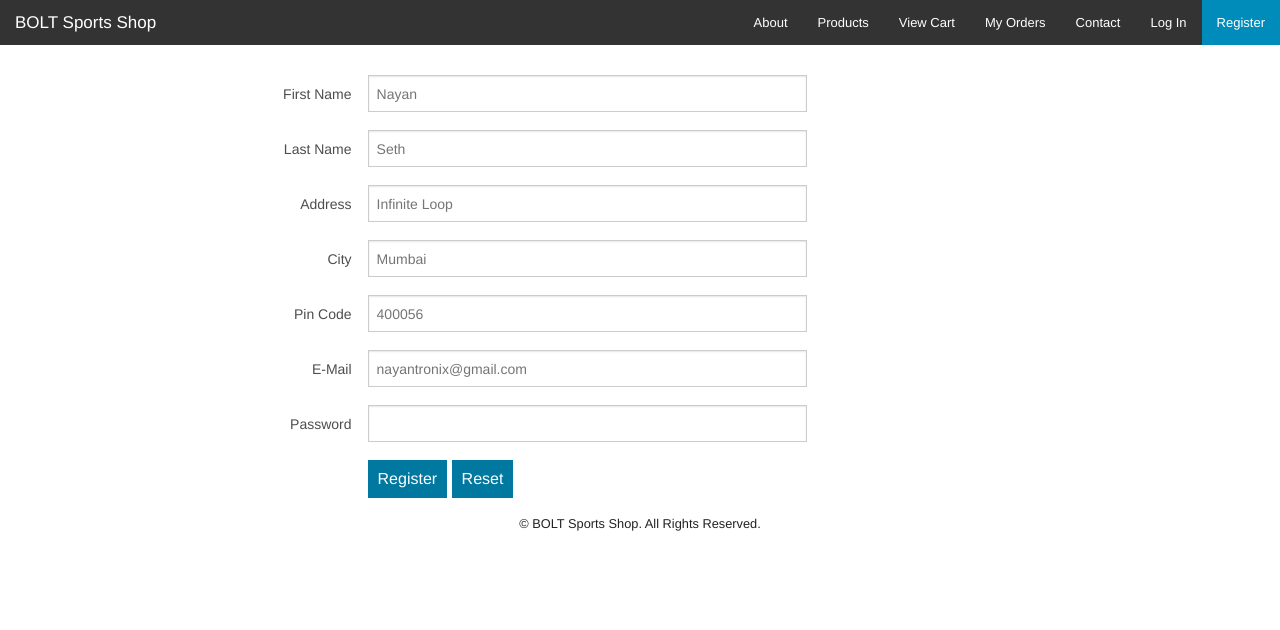
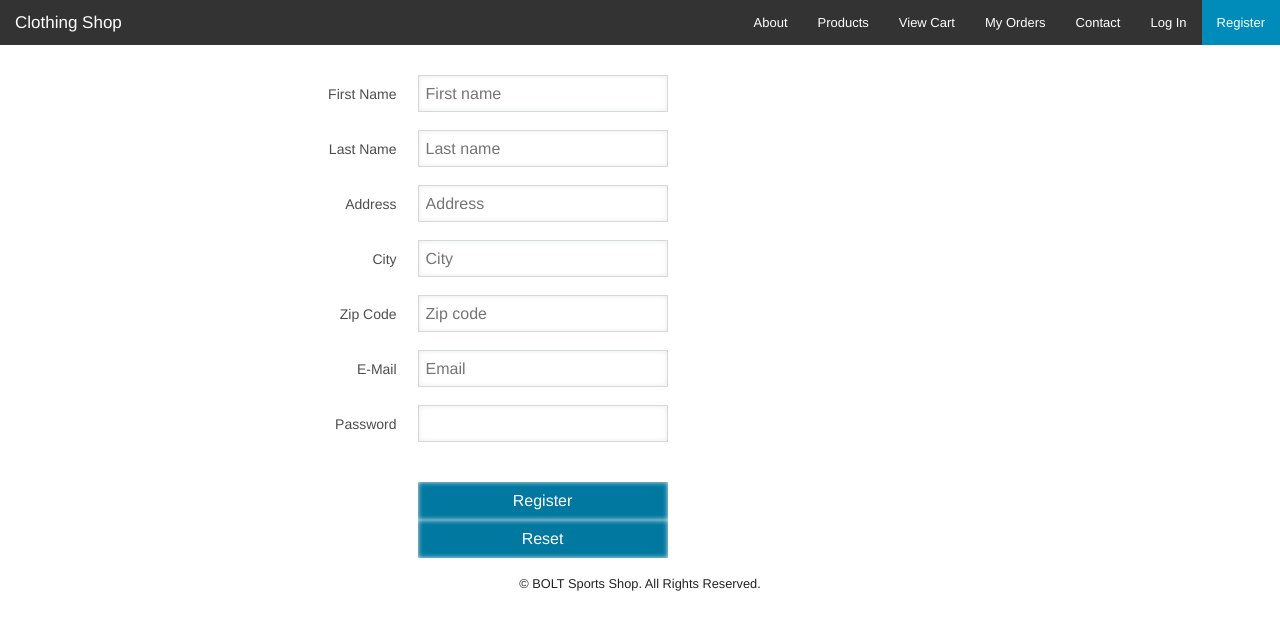
Before and after one commit to romilsiddhapura/Online-Clothing-Store-E-Commerce, a PHP site: page /register.php in a window 1280 px wide. Shown: the top 630 px of the page. Run offline with PHP 8.4, Linux system fonts and the light colour scheme.

Commit message:
Changes in Register

```diff
--- a/config.php
+++ b/config.php
@@ -1,8 +1,8 @@
 <?php
-$currency = '₹';
+$currency = '$';
 $db_username = 'root';
 $db_password = 'root';
-$db_name = 'temp1';
+$db_name = 'clothing';
 $db_host = 'localhost';
 $mysqli = new mysqli($db_host, $db_username, $db_password,$db_name);
 ?>
--- a/register.php
+++ b/register.php
@@ -1,11 +1,13 @@
 <?php
+if(session_id() == '' || !isset($_SESSION))
+  {
+    session_start();
+  }
 
-//if (session_status() !== PHP_SESSION_ACTIVE) {session_start();}
-if(session_id() == '' || !isset($_SESSION)){session_start();}
-
-if (isset($_SESSION["username"])) {header ("location:index.php");}
-
-
+if(isset($_SESSION["username"]))
+  {
+    header ("location:index.php");
+  }
 ?>
 
 <!doctype html>
@@ -13,7 +15,7 @@ if (isset($_SESSION["username"])) {header ("location:index.php");}
   <head>
     <meta charset="utf-8" />
     <meta name="viewport" content="width=device-width, initial-scale=1.0" />
-    <title>Register || BOLT Sports Shop</title>
+    <title>Register</title>
     <link rel="stylesheet" href="css/foundation.css" />
     <script src="js/vendor/modernizr.js"></script>
   </head>
@@ -22,7 +24,7 @@ if (isset($_SESSION["username"])) {header ("location:index.php");}
     <nav class="top-bar" data-topbar role="navigation">
       <ul class="title-area">
         <li class="name">
-          <h1><a href="index.php">BOLT Sports Shop</a></h1>
+          <h1><a href="index.php">Clothing Shop</a></h1>
         </li>
         <li class="toggle-topbar menu-icon"><a href="#"><span></span></a></li>
       </ul>
@@ -54,64 +56,63 @@ if (isset($_SESSION["username"])) {header ("location:index.php");}
 
 
 
-    <form method="POST" action="insert.php" style="margin-top:30px;">
+    <form method="POST" id="register" action="#" style="margin-top:30px;">
       <div class="row">
         <div class="small-8">
-
           <div class="row">
             <div class="small-4 columns">
-              <label for="right-label" class="right inline">First Name</label>
+              <label for="fname" class="right inline">First Name</label>
             </div>
             <div class="small-8 columns">
-              <input type="text" id="right-label" placeholder="Nayan" name="fname">
+              <input type="text" id="fname" placeholder="First name" name="fname" required>
             </div>
           </div>
           <div class="row">
             <div class="small-4 columns">
-              <label for="right-label" class="right inline">Last Name</label>
+              <label for="lname" class="right inline">Last Name</label>
             </div>
             <div class="small-8 columns">
-              <input type="text" id="right-label" placeholder="Seth" name="lname">
+              <input type="text" id="lname" placeholder="Last name" name="lname" required>
             </div>
           </div>
           <div class="row">
             <div class="small-4 columns">
-              <label for="right-label" class="right inline">Address</label>
+              <label for="address" class="right inline">Address</label>
             </div>
             <div class="small-8 columns">
-              <input type="text" id="right-label" placeholder="Infinite Loop" name="address">
+              <input type="text" id="address" placeholder="Address" name="address" required>
             </div>
           </div>
           <div class="row">
             <div class="small-4 columns">
-              <label for="right-label" class="right inline">City</label>
+              <label for="city" class="right inline">City</label>
             </div>
             <div class="small-8 columns">
-              <input type="text" id="right-label" placeholder="Mumbai" name="city">
+              <input type="text" id="city" placeholder="City" name="city" required>
             </div>
           </div>
           <div class="row">
             <div class="small-4 columns">
-              <label for="right-label" class="right inline">Pin Code</label>
+              <label for="zip" class="right inline">Zip Code</label>
             </div>
             <div class="small-8 columns">
-              <input type="number" id="right-label" placeholder="400056" name="pin">
+              <input type="number" id="zip" placeholder="Zip code" name="pin" required>
             </div>
           </div>
           <div class="row">
             <div class="small-4 columns">
-              <label for="right-label" class="right inline">E-Mail</label>
+              <label for="email" class="right inline">E-Mail</label>
             </div>
             <div class="small-8 columns">
-              <input type="email" id="right-label" placeholder="nayantronix@gmail.com" name="email">
+              <input type="email" id="email" placeholder="Email" name="email" onkeyup="checkMail(this.value)" required><span id="checkemail"></span>
             </div>
           </div>
           <div class="row">
             <div class="small-4 columns">
-              <label for="right-label" class="right inline">Password</label>
+              <label for="password" class="right inline">Password</label>
             </div>
             <div class="small-8 columns">
-              <input type="password" id="right-label" name="pwd">
+              <input type="password" id="password" name="pwd" onkeyup="checkStrength(this.value)" required><span id="result"></span>
             </div>
           </div>
           <div class="row">
@@ -119,8 +120,8 @@ if (isset($_SESSION["username"])) {header ("location:index.php");}
 
             </div>
             <div class="small-8 columns">
-              <input type="submit" id="right-label" value="Register" style="background: #0078A0; border: none; color: #fff; font-family: 'Helvetica Neue', sans-serif; font-size: 1em; padding: 10px;">
-              <input type="reset" id="right-label" value="Reset" style="background: #0078A0; border: none; color: #fff; font-family: 'Helvetica Neue', sans-serif; font-size: 1em; padding: 10px;">
+              <input type="submit" id="submit" value="Register" style="background: #0078A0; border: none; color: #fff; font-family: 'Helvetica Neue', sans-serif; font-size: 1em; padding: 10px;">
+              <input type="reset" id="reset" value="Reset" style="background: #0078A0; border: none; color: #fff; font-family: 'Helvetica Neue', sans-serif; font-size: 1em; padding: 10px;">
             </div>
           </div>
         </div>
@@ -137,14 +138,183 @@ if (isset($_SESSION["username"])) {header ("location:index.php");}
 
       </div>
     </div>
-
+<style>
+  #register {
+    margin-left:100px;
+}
+ #register label{
+    margin-right:5px;
+}
+ #register input {
+    padding:5px 7px;
+    border:1px solid #d5d9da;
+    box-shadow: 0 0 5px #e8e9eb inset;
+    width:250px;
+    font-size:1em;
+    outline:0;
+}
+ #result{
+    margin-left:5px;
+}
+ #result .short{
+    color:#FF0000;
+}
+ #register .weak{
+    color:#E66C2C;
+}
+ #register .good{
+    color:#2D98F3;
+}
+ #register .strong{
+    color:#006400;
+}
+</style>
 
 
 
     <script src="js/vendor/jquery.js"></script>
     <script src="js/foundation.min.js"></script>
+
     <script>
       $(document).foundation();
+
+      function checkMail(str) {
+        if (str.length == 0) {
+            document.getElementById("checkemail").innerHTML = "";
+            return;
+        } else {
+            var xmlhttp = new XMLHttpRequest();
+            xmlhttp.onreadystatechange = function() {
+                if (this.readyState == 4 && this.status == 200) {
+                    //console.log("here");
+                    //console.log(this.responseText);
+                    document.getElementById("checkemail").innerHTML = this.responseText;
+                }
+            }
+            xmlhttp.open("GET", "checkmail.php?email="+str, true);
+            xmlhttp.send();
+        }
+      }
+
+
+      function checkPassword(str) {
+        var number = /([0-9])/;
+        var alphabets = /([a-zA-Z])/;
+        var special_characters = /([~,!,@,#,$,%,^,&,*,-,_,+,=,?,>,<])/;
+        if(str.length<6) {
+          //$('#password-strength-status').removeClass();
+          //$('#checkpassword').addClass('weak-password');
+          $('#checkpassword').html("Weak (should be atleast 6 characters.)");
+        } else {
+            if($(str.match(number)) && $(str.match(alphabets)) && $(str.match(special_characters))) {
+          //$('#password-strength-status').removeClass();
+          //$('#password-strength-status').addClass('strong-password');
+            $('#checkpassword').html("Strong");
+          } else {
+          //$('#password-strength-status').removeClass();
+          //$('#password-strength-status').addClass('medium-password');
+            $('#checkpassword').html("Medium (should include alphabets, numbers and special characters.)");
+          }
+        }
+      }
+
+
+
+    function checkStrength(password){
+      var strength = 0
+      //console.log(strength+" "+password);
+      if(password.length==0)
+      {
+        $('#result').html('')
+      }
+      if (password.length < 6) {
+          $('#result').removeClass()
+          $('#result').addClass('short')
+          $('#result').html('Too short')
+      }
+      //console.log(strength+" "+password);
+      if (password.length > 7) strength += 1
+
+      if (password.match(/([a-z].*[A-Z])|([A-Z].*[a-z])/))  strength += 1
+
+      if (password.match(/([a-zA-Z])/) && password.match(/([0-9])/))  strength += 1
+
+      if (password.match(/([!,%,&,@,#,$,^,*,?,_,~])/))  strength += 1
+
+      if (password.match(/(.*[!,%,&,@,#,$,^,*,?,_,~].*[!,",%,&,@,#,$,^,*,?,_,~])/)) strength += 1
+      //console.log(strength);
+      if (strength < 2 ) {
+          $('#result').removeClass()
+          $('#result').addClass('weak')
+          $('#result').html('Weak')
+      } else if (strength == 2 ) {
+          $('#result').removeClass()
+          $('#result').addClass('good')
+          $('#result').html('Good')
+      } else {
+          $('#result').removeClass()
+          $('#result').addClass('strong')
+          $('#result').html('Strong')
+      }
+  }
+
+    //function validateForm(){
+    $('#submit').click(function(e) {
+    e.preventDefault();
+    var first_name = $('#fname').val();
+    var last_name = $('#lname').val();
+    var address=$('#address').val();
+    var city=$('#city').val();
+    var pin=$('#pin').val();
+    var email = $('#email').val();
+    var password = $('#password').val();
+    var error=false;
+    $(".error").remove();
+
+    if (first_name.length < 1) {
+      $('#first_name').after('<span class="error">This field is required</span>');
+      error=true;
+    }
+    if (last_name.length < 1) {
+      $('#last_name').after('<span class="error">This field is required</span>');
+      error=true;
+    }
+    if (email.length < 1) {
+      $('#email').after('<span class="error">This field is required</span>');
+      error=true;
+    } else {
+      var regEx = /^[A-Za-z0-9][A-Za-z0-9._%+-]{0,63}@(?:[A-Za-z0-9-]{1,63}\.){1,125}[A-Za-z]{2,63}$/;
+      var validEmail = regEx.test(email);
+      if (!validEmail) {
+        $('#email').after('<span class="error">Enter a valid email</span>');
+        error=true;
+      }
+    }
+    if (password.length < 8) {
+      $('#password').after('<span class="error">Password must be at least 8 characters long</span>');
+      error=true;
+    }
+    console.log(error);
+    if(error==false)
+    {
+      $.post("insert.php", {
+        fname: first_name,
+        lname:last_name,
+        address:address,
+        city:city,
+        pin:pin,
+        email: email,
+        pwd: password
+        }, function(data) {
+          if (data == 'Success') {
+            $("form")[0].reset();
+          }
+        alert(data);
+      });
+    }
+  });
+
+
     </script>
   </body>
 </html>
```
Also changed, not shown: check.php (added, +82 -0 lines), checkmail.php (added, +27 -0 lines), index.php (+6 -6 lines), insert.php (+5 -3 lines), README.md.
